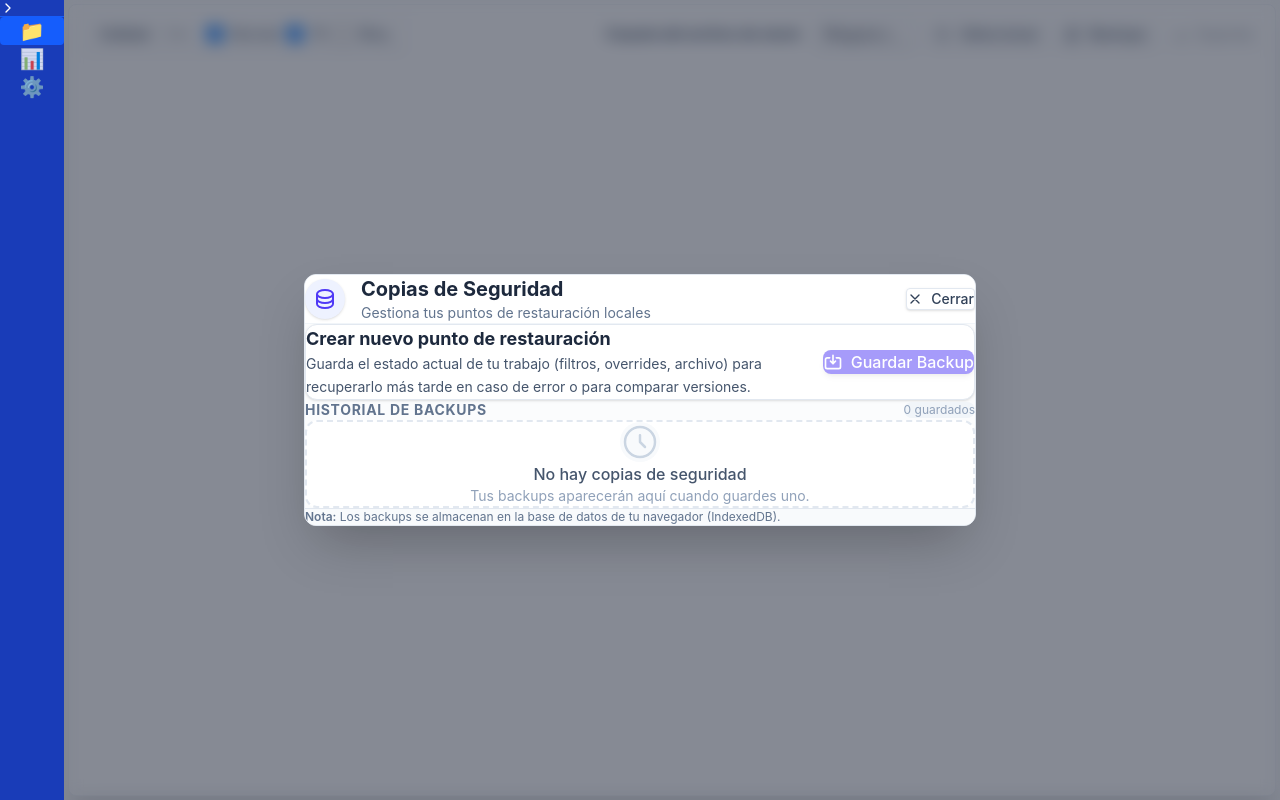
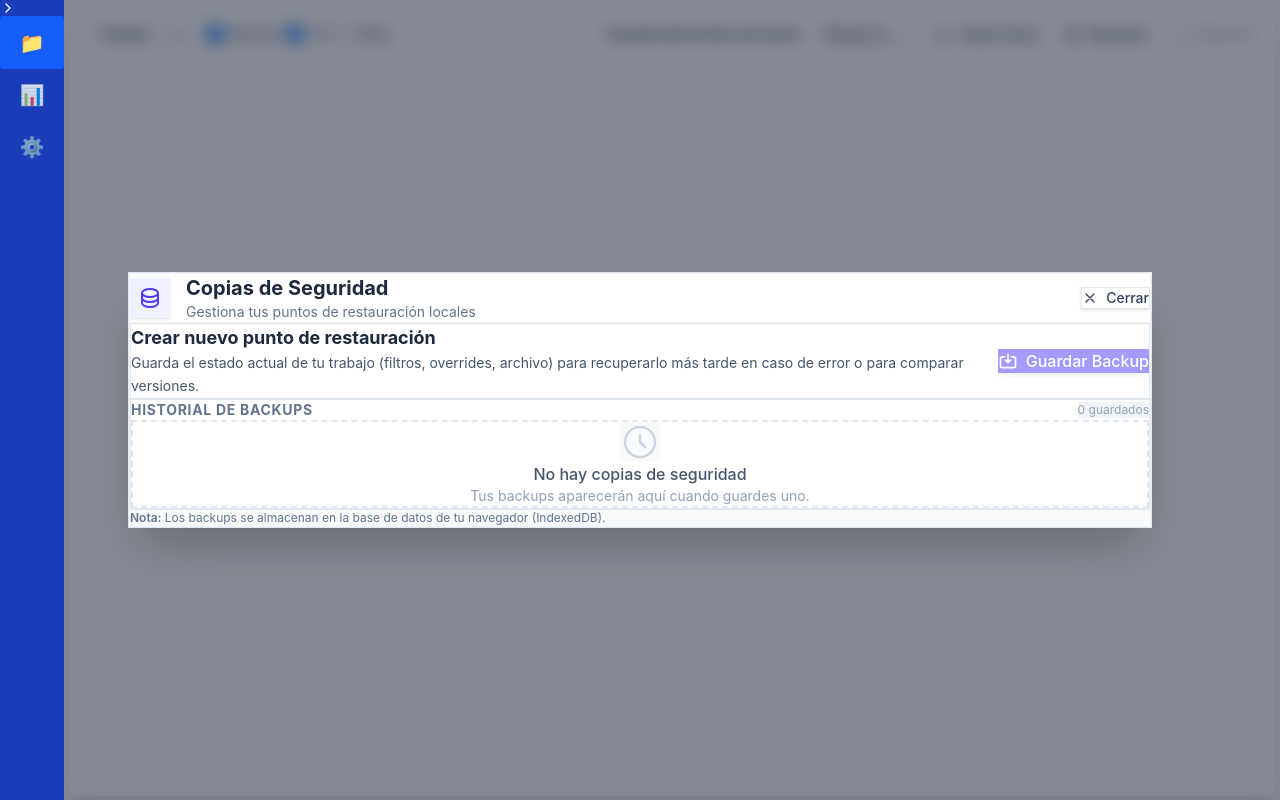
Before and after one commit to CRISTIANESCOBAR-ar/Vue.js, a Vue app: page /carga-archivo in a window 1280 px wide. Both pictures are taken after a click on the button "Backups". Built offline with nearby package versions, Linux system fonts and the light colour scheme.

Commit message:
Mejora del sidebar: comportamiento auto-ocultado y espaciado vertical mejorado

```diff
--- a/src/components/SidebarItem.vue
+++ b/src/components/SidebarItem.vue
@@ -1,6 +1,7 @@
 <template>
   <div
-    class="flex items-center gap-2 px-3 py-2 rounded cursor-pointer transition-colors duration-200"
+    class="flex items-center gap-2 px-3 rounded cursor-pointer transition-colors duration-200"
+    style="padding-top: 0.75rem; padding-bottom: 0.75rem;"
     :class="[
       active ? 'bg-blue-600 text-white font-medium' : 'hover:bg-blue-700 text-white/80',
       collapsed ? 'justify-center' : 'justify-start'
--- a/src/style.css
+++ b/src/style.css
@@ -1,5 +1,6 @@
 @import "tailwindcss";
 
+/* Force Tailwind to regenerate */
 :root {
   font-family: Inter, system-ui, Avenir, Helvetica, Arial, sans-serif;
   line-height: 1.5;
@@ -21,3 +22,9 @@ body {
   width: 100%;
   min-height: 100vh;
 }
+
+/* Test utilities to verify Tailwind is working */
+.test-py-3 {
+  padding-top: 0.75rem;
+  padding-bottom: 0.75rem;
+}
--- a/src/views/CargaArchivo.vue
+++ b/src/views/CargaArchivo.vue
@@ -338,12 +338,13 @@
 
     <!-- Backups Modal -->
     <div v-if="showBackupsModal" class="fixed inset-0 z-[100] flex items-center justify-center bg-slate-900/50 backdrop-blur-sm p-4 transition-all duration-300">
-      <div class="bg-white rounded-xl shadow-2xl w-full max-w-2xl max-h-[85vh] flex flex-col overflow-hidden transform transition-all scale-100 border border-slate-200">
+      <div class="bg-slate-100 shadow-2xl w-full max-w-5xl max-h-[85vh] border border-slate-200 p-8">
+        <div class="bg-white border border-slate-100 w-full h-full flex flex-col overflow-hidden p-8">
 
           <!-- Header -->
-        <div class="px-8 py-6 border-b border-slate-100 flex justify-between items-center bg-white">
+          <div class="px-8 py-6 border-b border-slate-100 flex items-center justify-between">
             <div class="flex items-center gap-4">
-            <div class="h-10 w-10 rounded-full bg-indigo-50 flex items-center justify-center text-indigo-600 shadow-sm">
+              <div class="h-10 w-10 bg-indigo-50 flex items-center justify-center text-indigo-600 shadow-sm">
                 <svg xmlns="http://www.w3.org/2000/svg" class="h-6 w-6" fill="none" viewBox="0 0 24 24" stroke="currentColor" stroke-width="2">
                   <path stroke-linecap="round" stroke-linejoin="round" d="M4 7v10c0 2.21 3.582 4 8 4s8-1.79 8-4V7M4 7c0 2.21 3.582 4 8 4s8-1.79 8-4M4 7c0-2.21 3.582-4 8-4s8 1.79 8 4m0 5c0 2.21-3.582 4-8 4s-8-1.79-8-4" />
                 </svg>
@@ -353,10 +354,9 @@
                 <p class="text-sm text-slate-500">Gestiona tus puntos de restauración locales</p>
               </div>
             </div>
-
             <button
               @click="showBackupsModal = false"
-            class="inline-flex items-center gap-2 border border-slate-200 bg-white text-slate-700 rounded text-sm font-medium hover:bg-slate-50 transition-colors duration-150 shadow-sm hover:shadow-md px-3 py-2"
+              class="inline-flex items-center gap-2 border border-slate-200 bg-white text-slate-700 text-sm font-medium hover:bg-slate-50 transition-colors duration-150 shadow-sm hover:shadow-md px-3 py-2"
             >
               <svg xmlns="http://www.w3.org/2000/svg" class="h-4 w-4" fill="none" viewBox="0 0 24 24" stroke="currentColor">
                 <path stroke-linecap="round" stroke-linejoin="round" stroke-width="2" d="M6 18L18 6M6 6l12 12" />
@@ -365,10 +365,10 @@
             </button>
           </div>
 
-        <div class="p-8 overflow-y-auto flex-1 space-y-8 bg-slate-50/50">
-
+          <!-- Content -->
+          <div class="flex-1 overflow-y-auto bg-slate-50/70 px-8 py-6 space-y-6">
             <!-- Create Action -->
-          <div class="bg-white p-8 rounded-xl border border-slate-200 shadow-sm flex flex-col sm:flex-row items-center justify-between gap-6">
+            <div class="bg-white p-6 border border-slate-200 shadow-sm flex flex-col sm:flex-row items-center justify-between gap-6">
               <div class="flex-1">
                 <h4 class="font-bold text-slate-800 text-lg mb-2">Crear nuevo punto de restauración</h4>
                 <p class="text-sm text-slate-600 leading-relaxed">Guarda el estado actual de tu trabajo (filtros, overrides, archivo) para recuperarlo más tarde en caso de error o para comparar versiones.</p>
@@ -376,7 +376,7 @@
               <button
                 @click="createBackup"
                 :disabled="!fileData || isSavingBackup"
-              class="shrink-0 inline-flex items-center gap-2 px-5 py-3 bg-indigo-600 text-white rounded-lg hover:bg-indigo-700 disabled:opacity-50 disabled:cursor-not-allowed transition-all shadow-md hover:shadow-lg active:scale-95 font-medium text-base"
+                class="shrink-0 inline-flex items-center gap-2 px-5 py-3 bg-indigo-600 text-white hover:bg-indigo-700 disabled:opacity-50 disabled:cursor-not-allowed transition-all shadow-md hover:shadow-lg active:scale-95 font-medium text-base"
               >
                 <svg v-if="isSavingBackup" class="animate-spin h-5 w-5 text-white" xmlns="http://www.w3.org/2000/svg" fill="none" viewBox="0 0 24 24">
                   <circle class="opacity-25" cx="12" cy="12" r="10" stroke="currentColor" stroke-width="4"></circle>
@@ -390,14 +390,14 @@
             </div>
 
             <!-- History List -->
-          <div>
-            <div class="flex items-center justify-between mb-4 px-1">
+            <div class="bg-white border border-slate-200 shadow-sm p-6">
+              <div class="flex items-center justify-between mb-4">
                 <h4 class="text-sm font-bold text-slate-500 uppercase tracking-wider">Historial de Backups</h4>
-              <span class="text-xs text-slate-400 bg-slate-100 px-2 py-1 rounded-full">{{ backups.length }} guardados</span>
-            </div>
-
-            <div v-if="backups.length === 0" class="flex flex-col items-center justify-center py-12 text-center border-2 border-dashed border-slate-200 rounded-xl bg-white">
-              <div class="p-4 bg-slate-50 rounded-full text-slate-300 mb-4">
+                <span class="text-xs text-slate-400 bg-slate-100 px-2 py-1">{{ backups.length }} guardados</span>
+              </div>
+
+              <div v-if="backups.length === 0" class="flex flex-col items-center justify-center py-10 text-center border-2 border-dashed border-slate-200 bg-white">
+                <div class="p-4 bg-slate-50 text-slate-300 mb-4">
                   <svg xmlns="http://www.w3.org/2000/svg" class="h-10 w-10" fill="none" viewBox="0 0 24 24" stroke="currentColor" stroke-width="1.5">
                     <path stroke-linecap="round" stroke-linejoin="round" d="M12 8v4l3 3m6-3a9 9 0 11-18 0 9 9 0 0118 0z" />
                   </svg>
@@ -410,10 +410,10 @@
                 <div
                   v-for="backup in backups"
                   :key="backup.id"
-                class="group flex items-center justify-between p-4 bg-white border border-slate-200 rounded-xl hover:border-indigo-300 hover:shadow-md transition-all duration-200"
+                  class="group flex items-center justify-between p-4 bg-white border border-slate-200 hover:border-indigo-300 hover:shadow-md transition-all duration-200"
                 >
                   <div class="flex items-center gap-4 overflow-hidden">
-                  <div class="shrink-0 h-12 w-12 rounded-xl bg-indigo-50 flex items-center justify-center text-indigo-500 group-hover:bg-indigo-100 group-hover:text-indigo-600 transition-colors">
+                    <div class="shrink-0 h-12 w-12 bg-indigo-50 flex items-center justify-center text-indigo-500 group-hover:bg-indigo-100 group-hover:text-indigo-600 transition-colors">
                       <svg xmlns="http://www.w3.org/2000/svg" class="h-6 w-6" fill="none" viewBox="0 0 24 24" stroke="currentColor" stroke-width="2">
                         <path stroke-linecap="round" stroke-linejoin="round" d="M9 12h6m-6 4h6m2 5H7a2 2 0 01-2-2V5a2 2 0 012-2h5.586a1 1 0 01.707.293l5.414 5.414a1 1 0 01.293.707V19a2 2 0 01-2 2z" />
                       </svg>
@@ -432,7 +432,7 @@
                   <div class="flex items-center gap-2">
                     <button
                       @click="restoreBackup(backup.id)"
-                    class="inline-flex items-center gap-1 px-3 py-1.5 text-sm font-medium text-indigo-600 bg-indigo-50 hover:bg-indigo-100 rounded-lg transition-colors"
+                      class="inline-flex items-center gap-1 px-3 py-1.5 text-sm font-medium text-indigo-600 bg-indigo-50 hover:bg-indigo-100 transition-colors"
                       title="Restaurar esta versión"
                     >
                       <svg xmlns="http://www.w3.org/2000/svg" class="h-4 w-4" fill="none" viewBox="0 0 24 24" stroke="currentColor" stroke-width="2">
@@ -443,7 +443,7 @@
 
                     <button
                       @click="removeBackup(backup.id)"
-                    class="p-2 text-slate-400 hover:text-red-600 hover:bg-red-50 rounded-lg transition-colors"
+                      class="p-2 text-slate-400 hover:text-red-600 hover:bg-red-50 transition-colors"
                       title="Eliminar permanentemente"
                     >
                       <svg xmlns="http://www.w3.org/2000/svg" class="h-5 w-5" fill="none" viewBox="0 0 24 24" stroke="currentColor" stroke-width="2">
@@ -457,10 +457,12 @@
           </div>
 
           <!-- Footer -->
-        <div class="bg-slate-50 px-8 py-6 border-t border-slate-200 flex justify-between items-center">
-          <p class="text-xs text-slate-500">
+          <div class="bg-slate-50 px-8 py-5 border-t border-slate-200 flex justify-between items-center text-xs text-slate-500">
+            <p>
               <span class="font-semibold">Nota:</span> Los backups se almacenan en la base de datos de tu navegador (IndexedDB).
             </p>
+          </div>
+
         </div>
       </div>
     </div>
--- a/tailwind.config.js
+++ /dev/null
@@ -1,4 +0,0 @@
-/** @type {import('tailwindcss').Config} */
-export default {
-  content: ["./index.html", "./src/**/*.{vue,js,ts,jsx,tsx}"],
-}
```
Also changed, not shown: src/App.vue (+33 -13 lines). Lines whose indentation alone changed are shown as unchanged.
